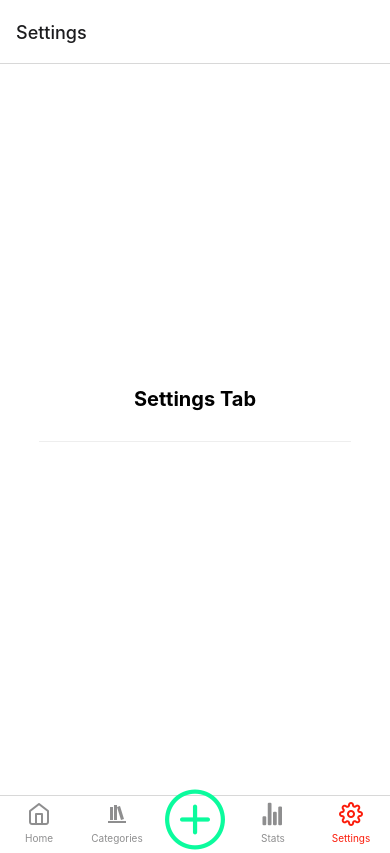
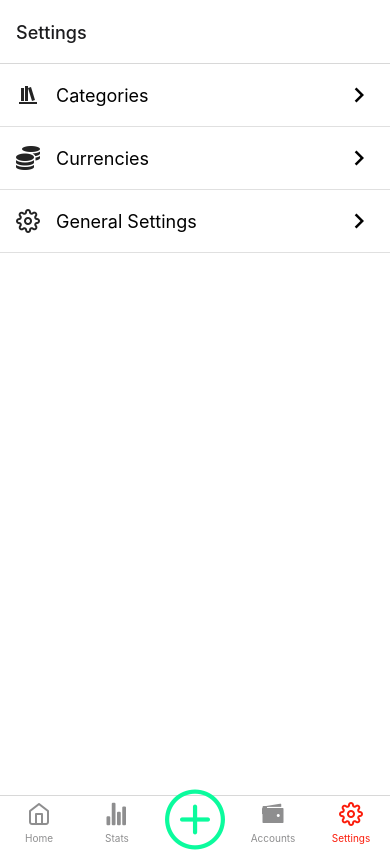
Before and after one commit to tote93/budget-tracker, a React Native app: screen /TabSettings in a window 390 px wide. Built offline with nearby package versions, Linux system fonts and the light colour scheme; what expo-linking would draw is missing.

Commit message:
Added tab format + settings demo

```diff
--- a/navigation/LinkingConfiguration.ts
+++ b/navigation/LinkingConfiguration.ts
@@ -15,14 +15,29 @@ const linking: LinkingOptions<RootStackParamList> = {
     screens: {
       Root: {
         screens: {
-          TabOne: {
+          TabHome: {
             screens: {
-              TabOneScreen: 'one',
+              TabHomeScreen: 'home',
             },
           },
-          TabTwo: {
+          TabStats: {
             screens: {
-              TabTwoScreen: 'two',
+              TabStatsScreen: 'stats',
+            },
+          },
+          TabAddNewItem: {
+            screens: {
+              TabNewItemScreen: 'new-item',
+            },
+          },
+          TabAccounts: {
+            screens: {
+              TabAccountsScreen: 'accounts',
+            },
+          },
+          TabSettings: {
+            screens: {
+              TabSettingsScreen: 'settings',
             },
           },
         },
--- a/navigation/index.tsx
+++ b/navigation/index.tsx
@@ -19,7 +19,7 @@ import HomeTab from "../screens/TabHomeScreen";
 import { RootStackParamList, RootTabParamList, RootTabScreenProps } from "../types";
 import LinkingConfiguration from "./LinkingConfiguration";
 import SettingsScreen from "../screens/TabSettingsScreen";
-import TabCategoriesScreen from "../screens/TabCategoriesScreen";
+import TabAccountsScreen from "../screens/TabAccountsScreen";
 import TabNewItemScreen from "../screens/TabNewItemScreen";
 import TabStatsScreen from "../screens/TabStatsScreen";
 
@@ -70,7 +70,9 @@ function BottomTabNavigator() {
         component={HomeTab}
         options={({ navigation }: RootTabScreenProps<"TabHome">) => ({
           title: "Home",
-          tabBarIcon: ({ color }) => <Feather name="home" size={24} color={color} />,
+          tabBarIcon: ({ color }) => (
+            <Feather name="home" size={24} color={color} />
+          ),
           headerRight: () => (
             <Pressable
               onPress={() => navigation.navigate("Modal")}
@@ -78,17 +80,24 @@ function BottomTabNavigator() {
                 opacity: pressed ? 0.5 : 1,
               })}
             >
-              <FontAwesome name="info-circle" size={25} color={Colors[colorScheme].text} style={{ marginRight: 15 }} />
+              <FontAwesome
+                name="info-circle"
+                size={25}
+                color={Colors[colorScheme].text}
+                style={{ marginRight: 15 }}
+              />
             </Pressable>
           ),
         })}
       />
       <BottomTab.Screen
-        name="TabCategories"
-        component={TabCategoriesScreen}
+        name="TabStats"
+        component={TabStatsScreen}
         options={{
-          title: "Categories",
-          tabBarIcon: ({ color }) => <MaterialCommunityIcons name="bookshelf" size={24} color={color} />,
+          title: "Stats",
+          tabBarIcon: ({ color }) => (
+            <Ionicons name="stats-chart" size={24} color={color} />
+          ),
         }}
       />
       <BottomTab.Screen
@@ -96,15 +105,23 @@ function BottomTabNavigator() {
         component={TabNewItemScreen}
         options={{
           title: "",
-          tabBarIcon: ({ color }) => <AntDesign name="pluscircleo" style={{ color: "#0BFB9D", zIndex: 99, position: "absolute" }} size={60} />,
+          tabBarIcon: ({ color }) => (
+            <AntDesign
+              name="pluscircleo"
+              style={{ color: "#0BFB9D", zIndex: 99, position: "absolute" }}
+              size={60}
+            />
+          ),
         }}
       />
       <BottomTab.Screen
-        name="TabStats"
-        component={TabStatsScreen}
+        name="TabAccounts"
+        component={TabAccountsScreen}
         options={{
-          title: "Stats",
-          tabBarIcon: ({ color }) => <Ionicons name="stats-chart" size={24} color={color} />,
+          title: "Accounts",
+          tabBarIcon: ({ color }) => (
+            <Ionicons name="wallet-sharp" size={24} color={color} />
+          ),
         }}
       />
       <BottomTab.Screen
@@ -112,7 +129,9 @@ function BottomTabNavigator() {
         component={SettingsScreen}
         options={{
           title: "Settings",
-          tabBarIcon: ({ color }) => <Feather name="settings" size={24} color={color} />,
+          tabBarIcon: ({ color }) => (
+            <Feather name="settings" size={24} color={color} />
+          ),
         }}
       />
     </BottomTab.Navigator>
--- a/package.json
+++ b/package.json
@@ -3,9 +3,9 @@
   "version": "1.0.0",
   "main": "node_modules/expo/AppEntry.js",
   "scripts": {
-    "start": "expo start",
+    "start": "expo start -c",
     "android": "expo start --android",
-    "ios": "expo start --ios",
+    "ios": "expo start -c --ios",
     "web": "expo start --web",
     "test": "jest --watchAll"
   },
@@ -29,6 +29,7 @@
     "react": "18.1.0",
     "react-dom": "18.1.0",
     "react-native": "0.70.5",
+    "react-native-elements": "^3.4.3",
     "react-native-safe-area-context": "4.4.1",
     "react-native-screens": "~3.18.0",
     "react-native-web": "~0.18.9"
--- a/screens/TabSettingsScreen.tsx
+++ b/screens/TabSettingsScreen.tsx
@@ -1,14 +1,38 @@
+import * as React from "react";
 import { StyleSheet } from "react-native";
+import { Icon, ListItem } from "react-native-elements";
+import { View } from "../components/Themed";
+import { RootTabScreenProps } from "../types";
+const list = [
+  {
+    title: "Categories",
+    icon: 'bookshelf',
+    type: "material-community"
 
-import EditScreenInfo from "../components/EditScreenInfo";
-import { Text, View } from "../components/Themed";
-import { RootTabScreenProps } from "../types";
-
-export default function SettingsScreen({ navigation }: RootTabScreenProps<"TabSettings">) {
+  },
+  {
+    title: "Currencies",
+    icon: 'coins',
+    type: "font-awesome-5"
+  },
+  {
+    title: "General Settings",
+    icon: 'settings',
+    type: "feather"
+  },
+];
+export default function SettingsScreen({ navigation, }: RootTabScreenProps<"TabSettings">) {
   return (
     <View style={styles.container}>
-      <Text style={styles.title}>Settings Tab</Text>
-      <View style={styles.separator} lightColor="#eee" darkColor="rgba(255,255,255,0.1)" />
+      {list.map((item, i) => (
+        <ListItem key={i} bottomDivider >
+          <Icon type={item.type} name={item.icon} />
+          <ListItem.Content>
+            <ListItem.Title style={styles.title}>{item.title}</ListItem.Title>
+          </ListItem.Content>
+          <ListItem.Chevron size={30} color="black"></ListItem.Chevron>
+        </ListItem>
+      ))}
     </View>
   );
 }
@@ -16,12 +40,10 @@ export default function SettingsScreen({ navigation }: RootTabScreenProps<"TabSe
 const styles = StyleSheet.create({
   container: {
     flex: 1,
-    alignItems: "center",
-    justifyContent: "center",
   },
   title: {
-    fontSize: 20,
-    fontWeight: "bold",
+    fontSize: 18,
+    color: "black"
   },
   separator: {
     marginVertical: 30,
--- a/tsconfig.json
+++ b/tsconfig.json
@@ -1,6 +1,7 @@
 {
   "extends": "expo/tsconfig.base",
   "compilerOptions": {
-    "strict": true
+    "strict": true,
+    "jsx": "react"
   }
 }
--- a/types.tsx
+++ b/types.tsx
@@ -23,9 +23,9 @@ export type RootStackScreenProps<Screen extends keyof RootStackParamList> = Nati
 
 export type RootTabParamList = {
   TabHome: undefined;
-  TabCategories: undefined;
+  TabStats: undefined;
+  TabAccounts: undefined;
   TabAddNewItem: undefined;
-  TabStats: undefined;
   TabSettings: undefined;
 };
 
```
Also changed, not shown: screens/TabAccountsScreen.tsx (renamed from screens/TabCategoriesScreen.tsx, +6 -2 lines).
